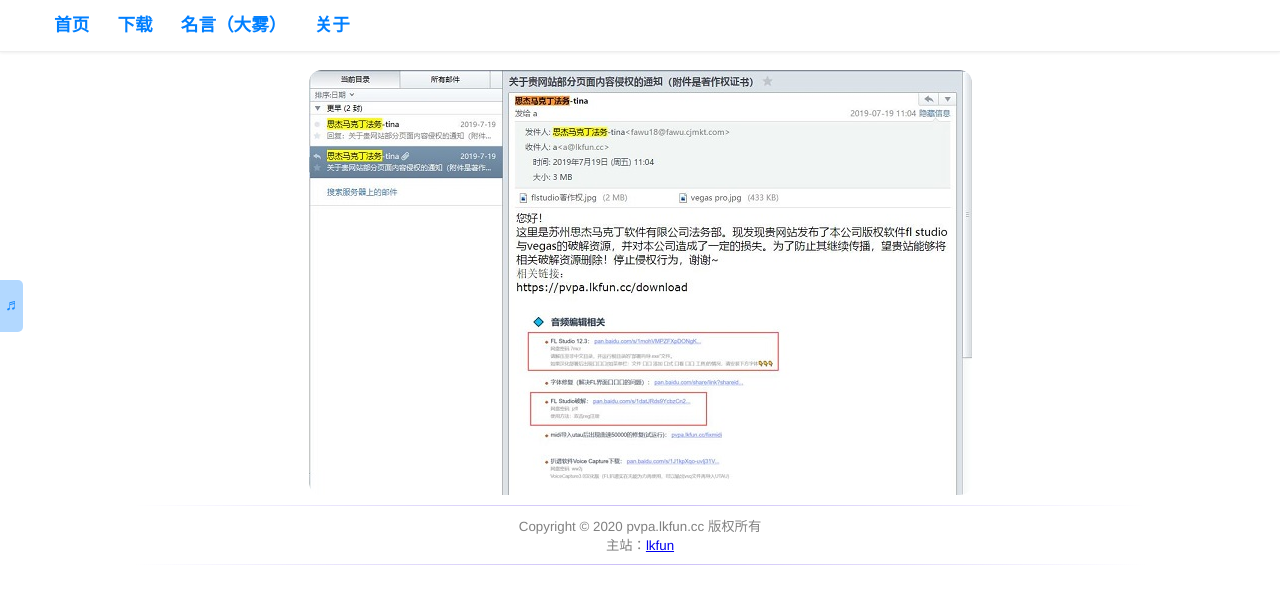
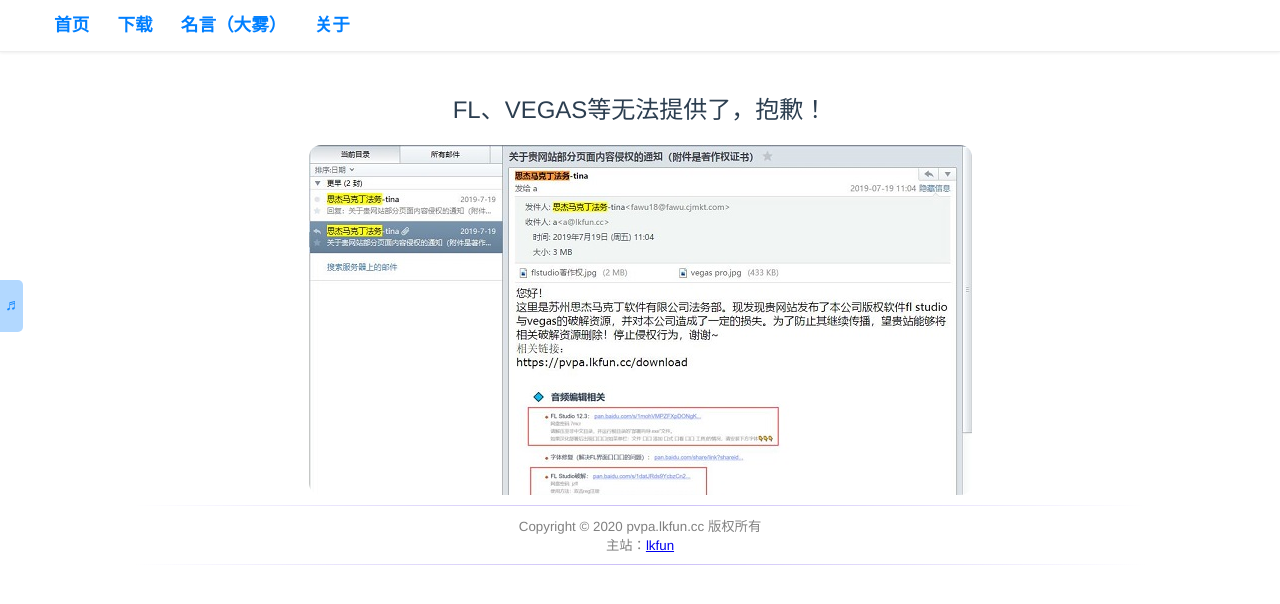
Before and after one commit to lkfun/pvpa, a Vue app: page /copyrighted in a window 1280 px wide. Shown: the top 604 px of the page. Built offline with nearby package versions, Linux system fonts and the light colour scheme.

Commit message:
update copyright

```diff
--- a/src/components/copyrighted.vue
+++ b/src/components/copyrighted.vue
@@ -1,6 +1,7 @@
 <template>
   <div class="hello">
     <div class="marketwarp market">
+      <h2>FL、VEGAS等无法提供了，抱歉！</h2>
       <div class="market" v-bind:style="market"></div>
     </div>
   </div>
```
